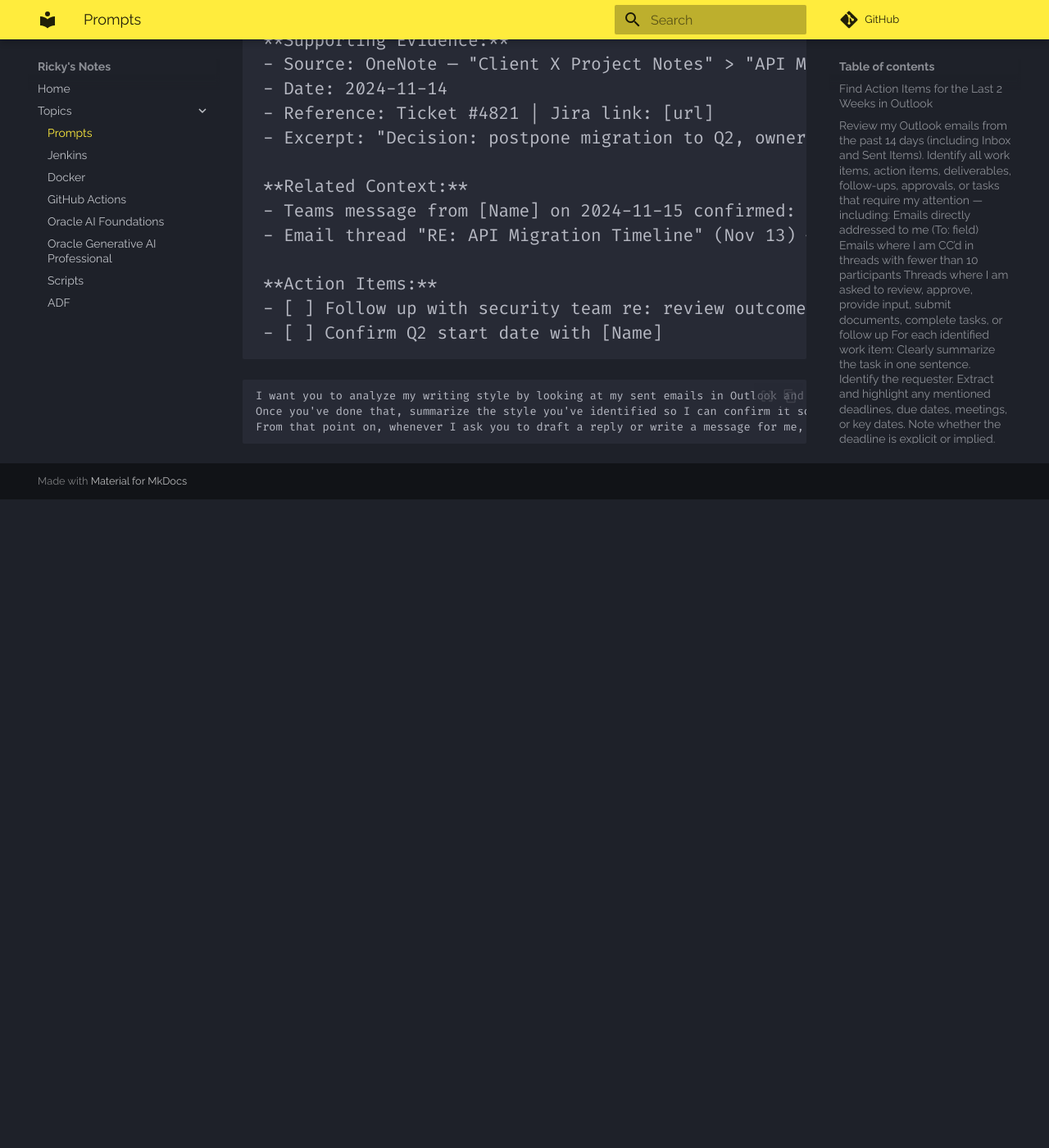
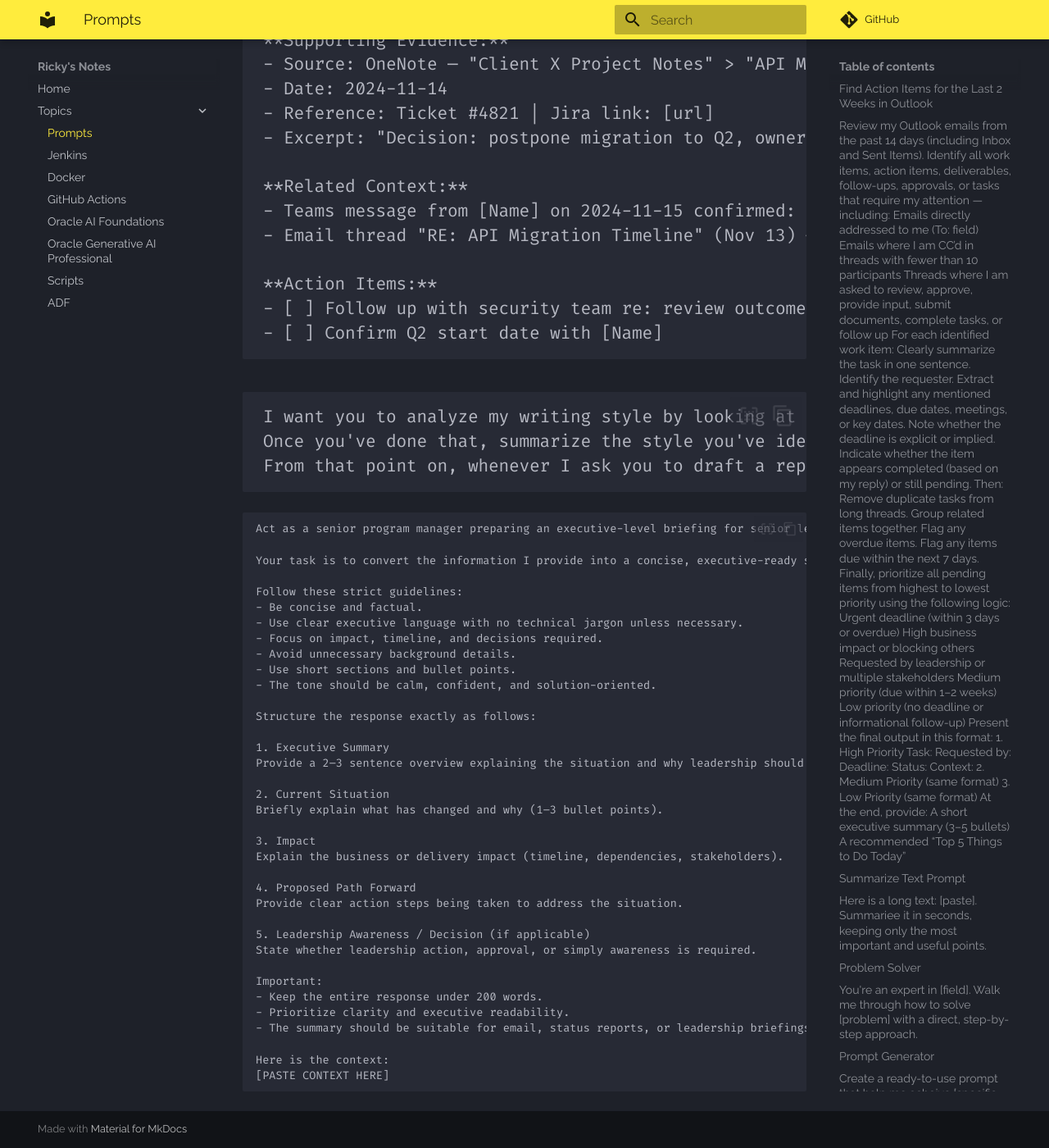
Before and after one commit to riczaman/notes-repo, an MkDocs documentation site: the page built from docs/topics/prompts.md, in a window 1280 px wide and 1400 px high, scrolled down 9706 px. Shown: the whole window at 82% size. Built offline with MkDocs 1.6.1 and Material for MkDocs 9.7.7, drawn with Linux system fonts in a browser that asks for light colours; comment, search, counter and statistics services are not loaded; before the commit the page ends 10315 px from its top, so only the background shows below that.

Commit message:
new prompt

````diff
--- a/docs/topics/prompts.md
+++ b/docs/topics/prompts.md
@@ -322,3 +322,42 @@
 Once you've done that, summarize the style you've identified so I can confirm it sounds right.
 From that point on, whenever I ask you to draft a reply or write a message for me, use MY style — not a generic AI tone. It should sound like I wrote it myself.
 ```
+---
+```
+Act as a senior program manager preparing an executive-level briefing for senior leadership.
+
+Your task is to convert the information I provide into a concise, executive-ready summary suitable for managers and directors.
+
+Follow these strict guidelines:
+- Be concise and factual.
+- Use clear executive language with no technical jargon unless necessary.
+- Focus on impact, timeline, and decisions required.
+- Avoid unnecessary background details.
+- Use short sections and bullet points.
+- The tone should be calm, confident, and solution-oriented.
+
+Structure the response exactly as follows:
+
+1. Executive Summary
+Provide a 2–3 sentence overview explaining the situation and why leadership should be aware.
+
+2. Current Situation
+Briefly explain what has changed and why (1–3 bullet points).
+
+3. Impact
+Explain the business or delivery impact (timeline, dependencies, stakeholders).
+
+4. Proposed Path Forward
+Provide clear action steps being taken to address the situation.
+
+5. Leadership Awareness / Decision (if applicable)
+State whether leadership action, approval, or simply awareness is required.
+
+Important:
+- Keep the entire response under 200 words.
+- Prioritize clarity and executive readability.
+- The summary should be suitable for email, status reports, or leadership briefings.
+
+Here is the context:
+[PASTE CONTEXT HERE]
+```
````
